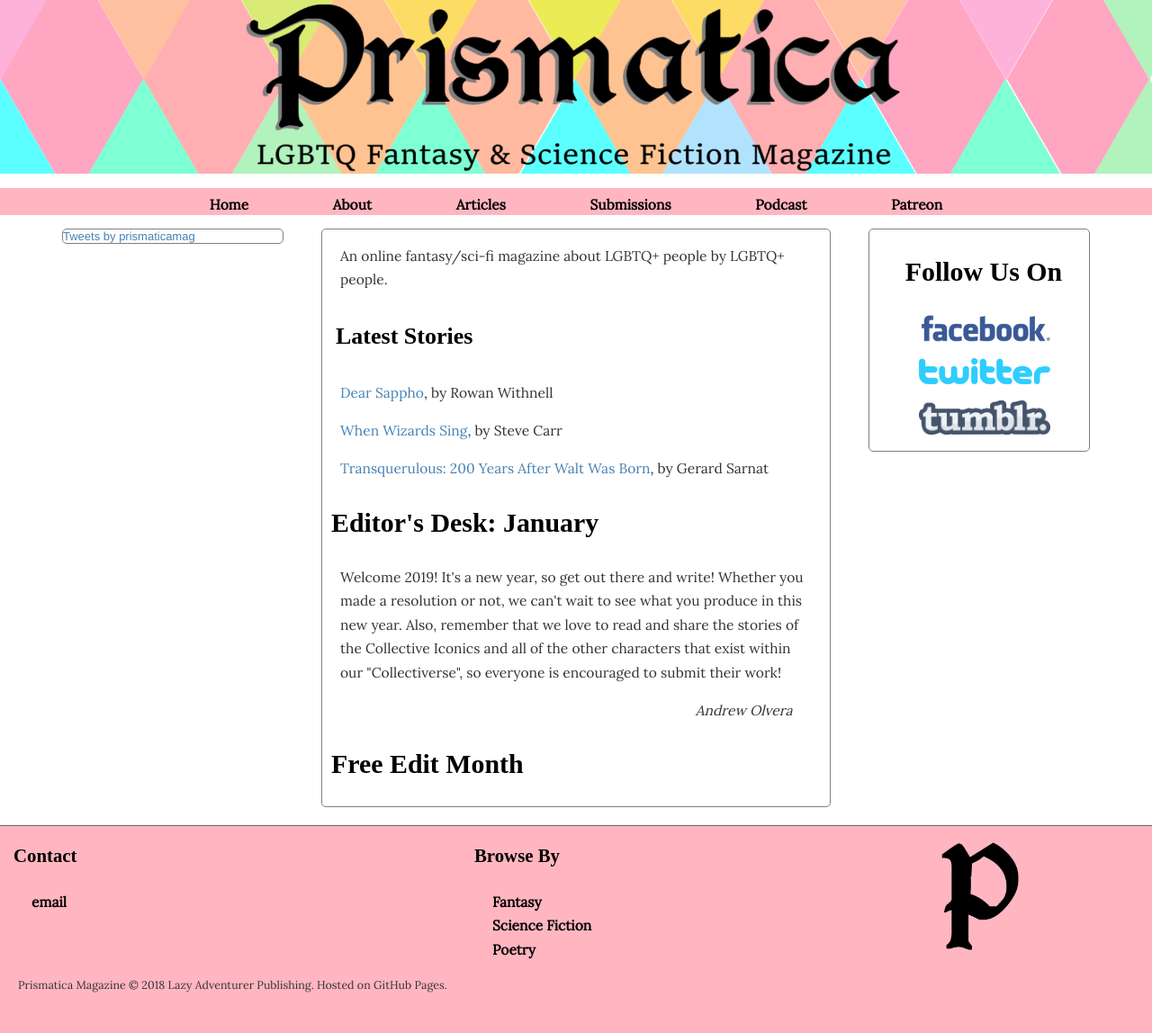
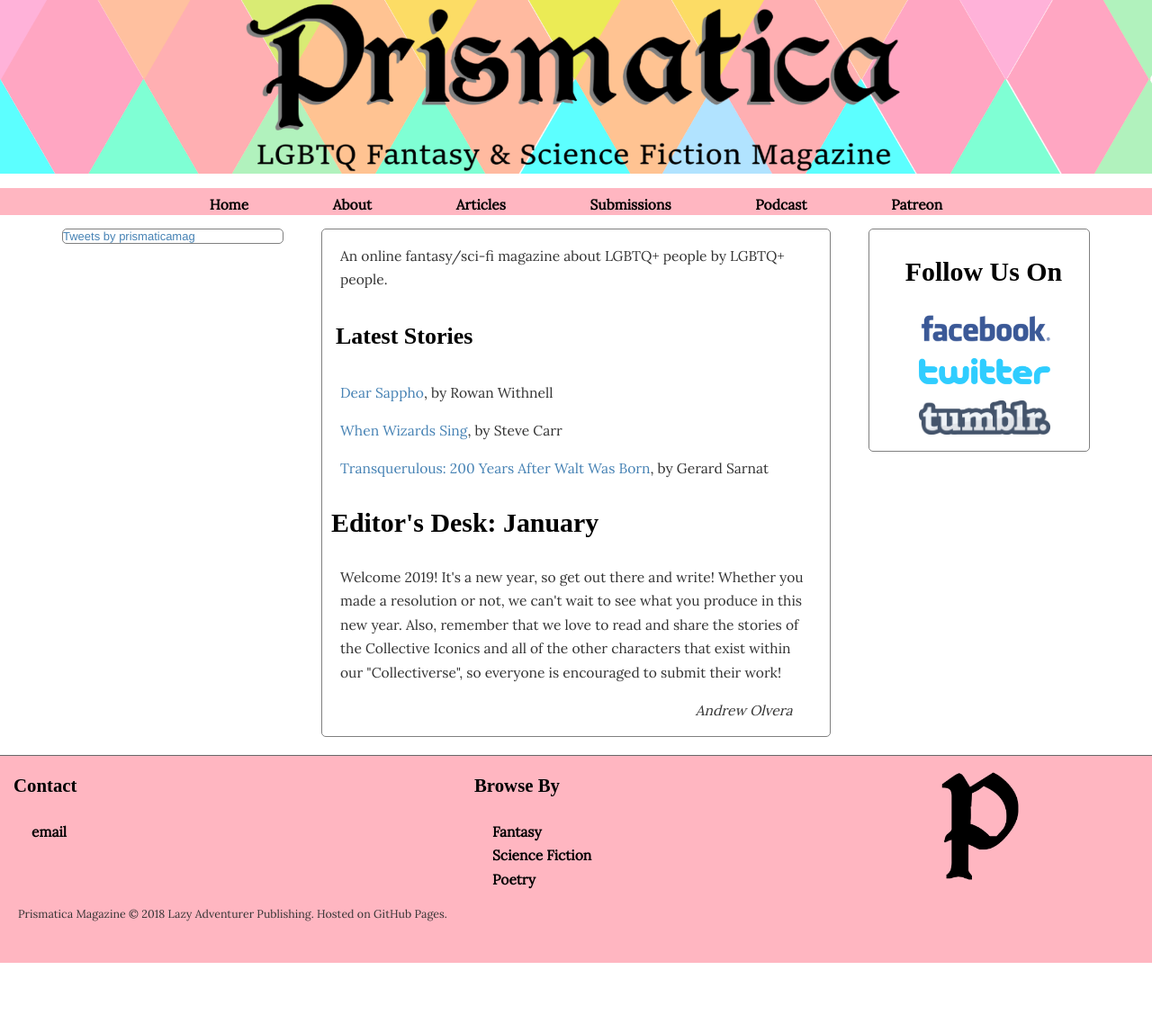
Before and after one commit to lazyadventurerpublishing/prismatica, a Jekyll site: the page built from index.html, in a window 1280 px wide. Shown: the whole page at 90% size. Built offline with Jekyll 4.4.1, drawn with Linux system fonts in a browser that asks for light colours; some web fonts are replaced; the list of posts is cut into pages by our own code; comment, search, counter and statistics services are not loaded; after the commit the page ends 1070 px from its top, so only the background shows below that.

Commit message:
Update index.html

```diff
--- a/index.html
+++ b/index.html
@@ -9,5 +9,4 @@ title: Home
     <h3>Editor's Desk: January</h3>
     <p>Welcome 2019! It's a new year, so get out there and write! Whether you made a resolution or not, we can't wait to see what you produce in this new year. Also, remember that we love to read and share the stories of the Collective Iconics and all of the other characters that exist within our "Collectiverse", so everyone is encouraged to submit their work!</p>
     <p class="signature"><i>Andrew Olvera</i></p>
-    <h3>Free Edit Month</h3>
 </div>
```
